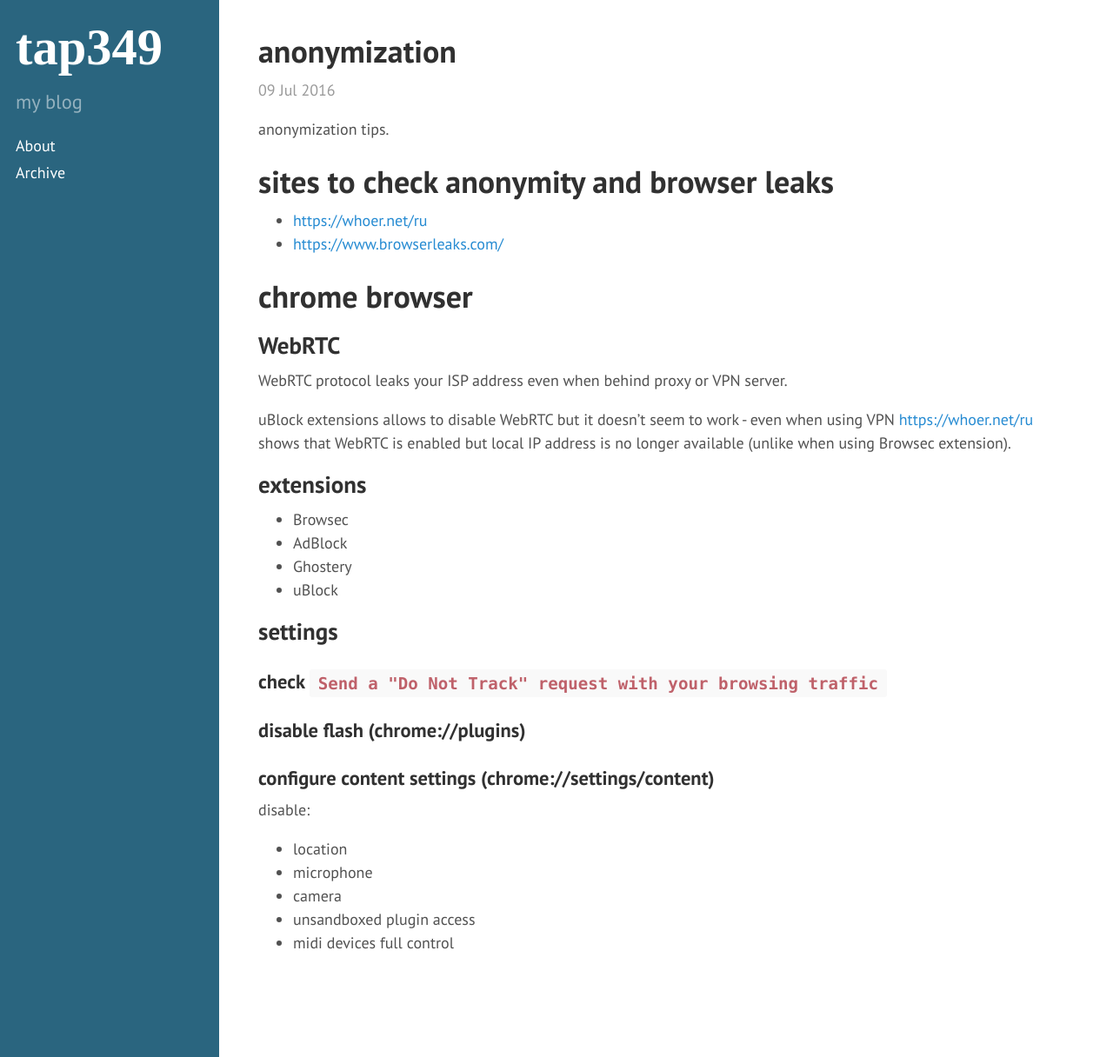
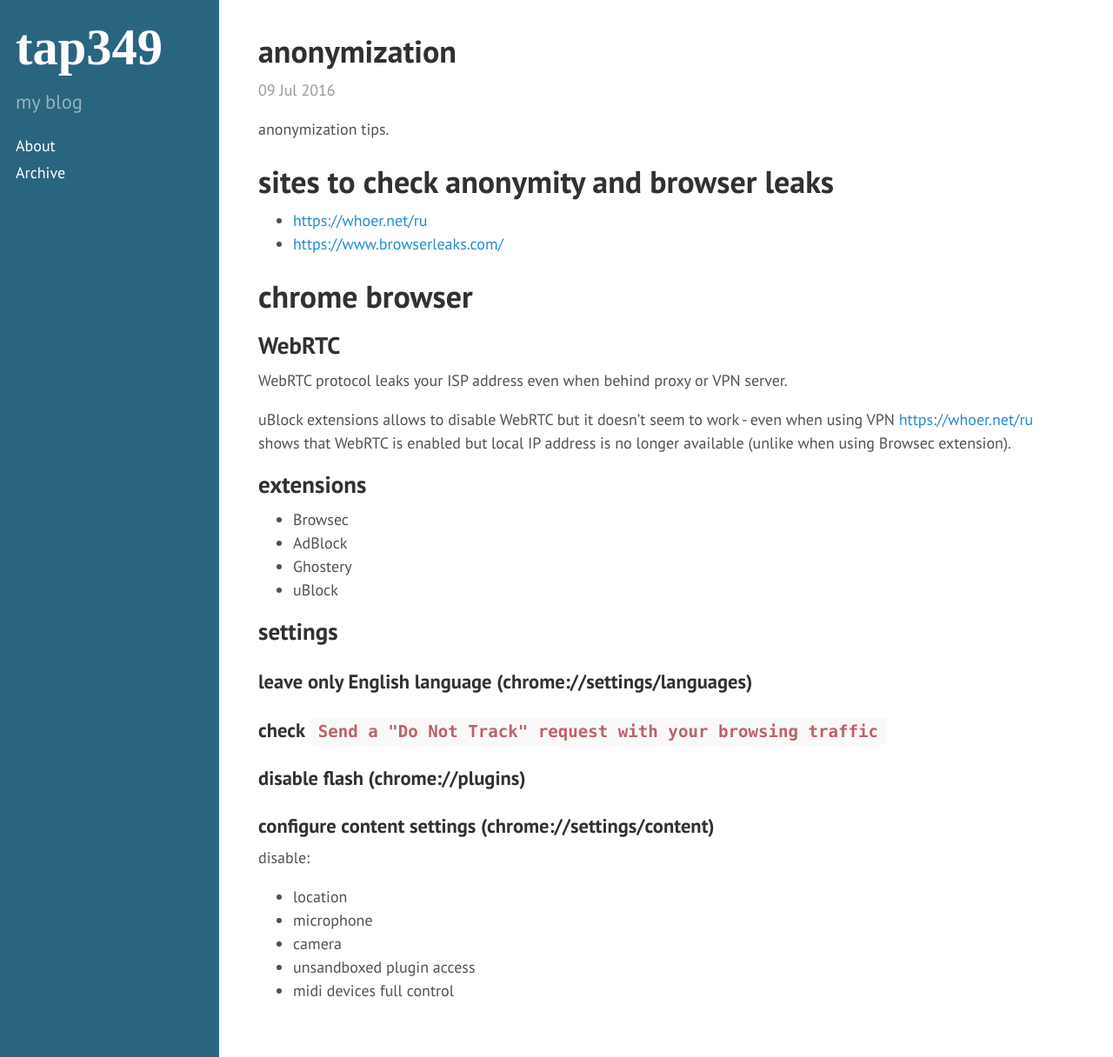
Before and after one commit to tap349/tap349.github.io, a Jekyll site: the page built from _posts/2016-07-10-anonymization.md, in a window 1280 px wide and 1216 px high. Shown: the whole window at 87% size. Built offline with Jekyll 4.4.1, drawn with Linux system fonts in a browser that asks for light colours.

Commit message:
update 2016-07-10_20:00:53

```diff
--- a/_posts/2016-07-10-anonymization.md
+++ b/_posts/2016-07-10-anonymization.md
@@ -34,6 +34,8 @@ local IP address is no longer available (unlike when using Browsec extension).
 
 ## settings
 
+### leave only English language (chrome://settings/languages)
+
 ### check `Send a "Do Not Track" request with your browsing traffic`
 
 ### disable flash (chrome://plugins)
```
